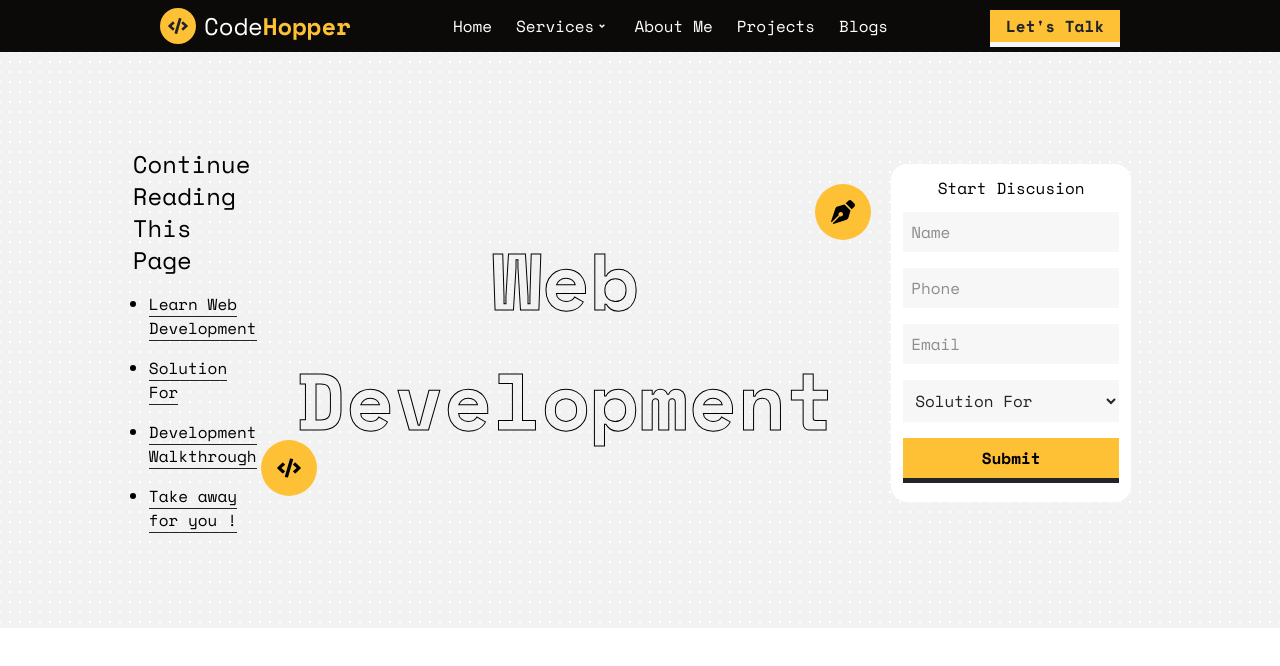
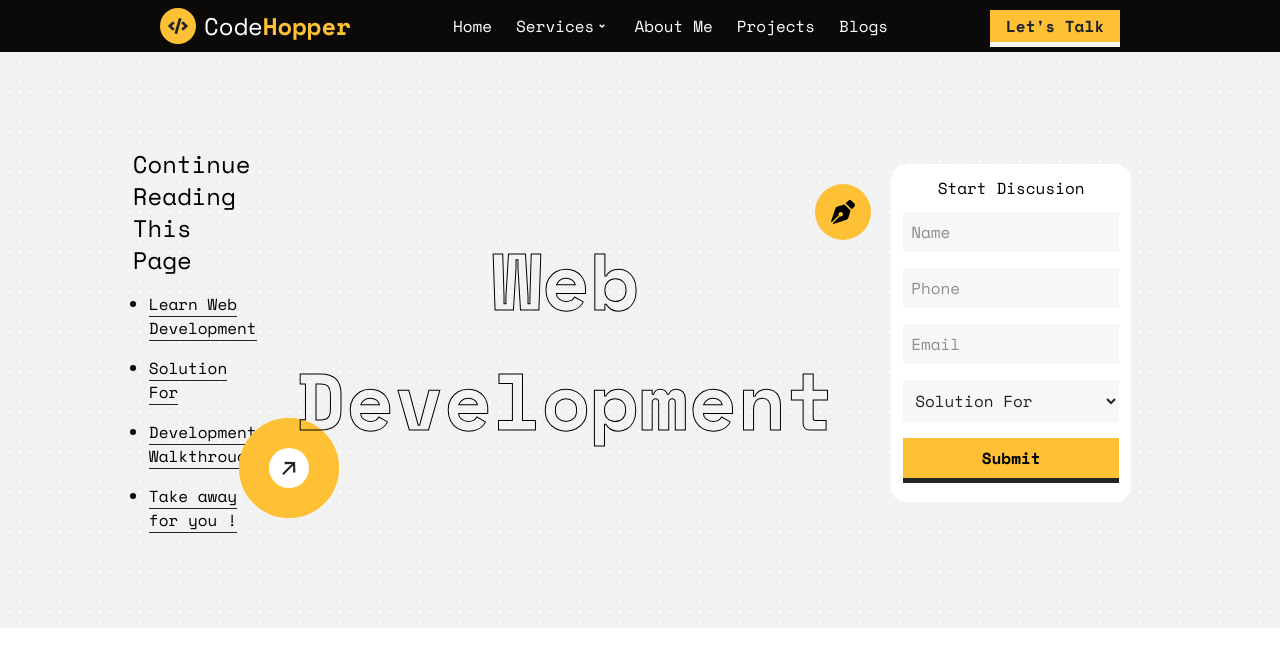
Before and after one commit to Code-Hopper/nx-code-hopper-portfolio, a Next.js app: page /service/Web-Development in a window 1280 px wide. Shown: the top 666 px of the page. Built offline with nearby package versions, Linux system fonts and the light colour scheme.

Commit message:
heros update service landing page

```diff
--- a/src/components/sections/ServicePage/ServiceLangingPage.jsx
+++ b/src/components/sections/ServicePage/ServiceLangingPage.jsx
@@ -42,12 +42,62 @@
                             <div className='side-box side-box-2'></div> */}
 
                             <span className='title'>
-                                Web Development
+                                <span>Web Development</span>
                             </span>
 
                             {/* icons */}
                             <div className='title-icon title-icon-1'>
-                                <FaCode />
+                                {/* <FaCode /> */}
+
+                                {/* <!-- From Uiverse.io by Creatlydev --> */}
+                                <button className="button">
+                                    <p className="button__text">
+                                        <span style={{"--index": 0}}>C</span>
+                                        <span style={{"--index": 1}}>h</span>
+                                        <span style={{"--index": 2}}>e</span>
+                                        <span style={{"--index": 3}}>c</span>
+                                        <span style={{"--index": 4}}>k</span>
+                                        <span style={{"--index": 5}}> </span>
+                                        <span style={{"--index": 6}}>T</span>
+                                        <span style={{"--index": 7}}>h</span>
+                                        <span style={{"--index": 8}}>i</span>
+                                        <span style={{"--index": 9}}>s</span>
+                                        <span style={{"--index": 10}}> </span>
+                                        <span style={{"--index": 11}}>O</span>
+                                        <span style={{"--index": 12}}>u</span>
+                                        <span style={{"--index": 13}}>t</span>
+                                    </p>
+
+                                    <div className="button__circle">
+                                        <svg
+                                            viewBox="0 0 14 15"
+                                            fill="none"
+                                            xmlns="http://www.w3.org/2000/svg"
+                                            className="button__icon"
+                                            width="14"
+                                        >
+                                            <path
+                                                d="M13.376 11.552l-.264-10.44-10.44-.24.024 2.28 6.96-.048L.2 12.56l1.488 1.488 9.432-9.432-.048 6.912 2.304.024z"
+                                                fill="currentColor"
+                                            ></path>
+                                        </svg>
+
+                                        <svg
+                                            viewBox="0 0 14 15"
+                                            fill="none"
+                                            width="14"
+                                            xmlns="http://www.w3.org/2000/svg"
+                                            className="button__icon button__icon--copy"
+                                        >
+                                            <path
+                                                d="M13.376 11.552l-.264-10.44-10.44-.24.024 2.28 6.96-.048L.2 12.56l1.488 1.488 9.432-9.432-.048 6.912 2.304.024z"
+                                                fill="currentColor"
+                                            ></path>
+                                        </svg>
+                                    </div>
+                                </button>
+
+
                             </div>
                             <div className='title-icon title-icon-2'>
                                 <FaPenNib />
--- a/src/styles/index.scss
+++ b/src/styles/index.scss
@@ -1005,6 +1005,7 @@
                     display: inline;
                     text-align: center;
                     z-index: 3;
+                    transition: all 2.5s ease;
 
                 }
 
@@ -1020,6 +1021,83 @@
                     left: 0;
                     top: 100%;
                     transform: translate(-50%, -50%);
+                    padding: 0 !important;
+                    font-size: 1rem;
+
+                    .button {
+                        cursor: pointer;
+                        border: none;
+                        background: var(--primaryColor);
+                        color: var(--secondaryColor);
+                        width: 100px;
+                        height: 100px;
+                        border-radius: 50%;
+                        overflow: hidden;
+                        position: relative;
+                        display: grid;
+                        place-content: center;
+                        transition:
+                            all 300ms,
+                            transform 200ms;
+                        font-weight: 600;
+                    }
+
+                    .button__text {
+                        position: absolute;
+                        inset: 5;
+                        animation: text-rotation 8s linear infinite;
+
+                        >span {
+                            position: absolute;
+                            transform: rotate(calc(24deg * var(--index)));
+                            inset: 0px;
+                        }
+                    }
+
+                    .button__circle {
+                        position: relative;
+                        width: 40px;
+                        height: 40px;
+                        overflow: hidden;
+                        background: #fff;
+                        color: var(--secondaryColor);
+                        border-radius: 50%;
+                        display: flex;
+                        align-items: center;
+                        justify-content: center;
+                    }
+
+                    .button__icon--copy {
+                        position: absolute;
+                        transform: translate(-150%, 150%);
+                    }
+
+                    .button:hover {
+                        background: #000;
+                        color: var(--thirdColor);
+                        transform: scale(1.05);
+                    }
+
+                    .button:hover .button__icon {
+                        color: #000;
+                    }
+
+                    .button:hover .button__icon:first-child {
+                        transition: transform 0.3s ease-in-out;
+                        transform: translate(150%, -150%);
+                    }
+
+                    .button:hover .button__icon--copy {
+                        transition: transform 0.3s ease-in-out 0.1s;
+                        transform: translate(0);
+                    }
+
+                    @keyframes text-rotation {
+                        to {
+                            rotate: 360deg;
+                        }
+                    }
+
                 }
 
                 .title-icon-2 {
@@ -1097,6 +1175,7 @@
 
                 >li {
                     padding: 0;
+
                     >a {
                         border-bottom: 1px solid var(--secondaryColor) !important;
                     }
```
Also changed, not shown: src/media/web-development-landing-page-hero.png (added).
